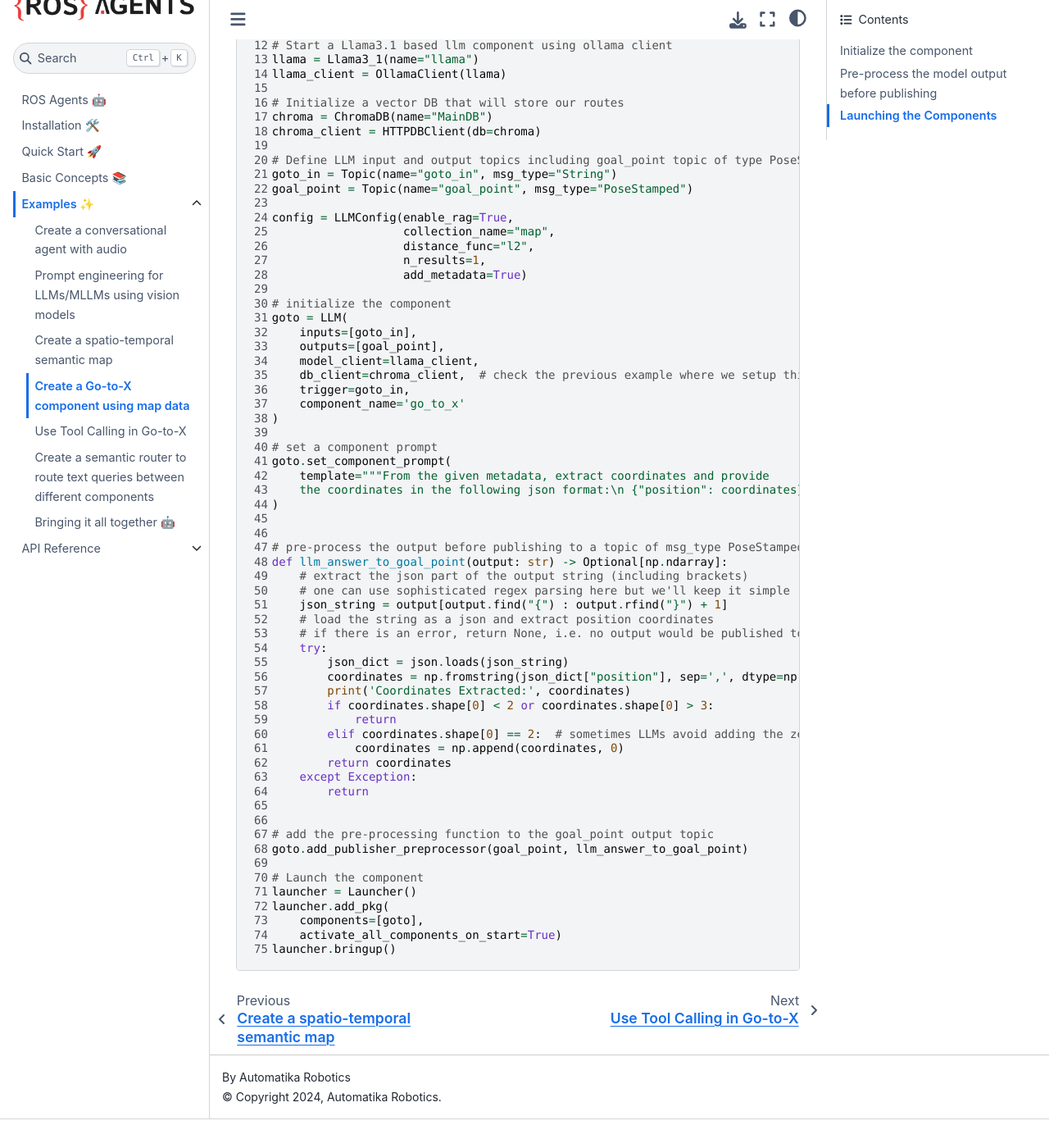
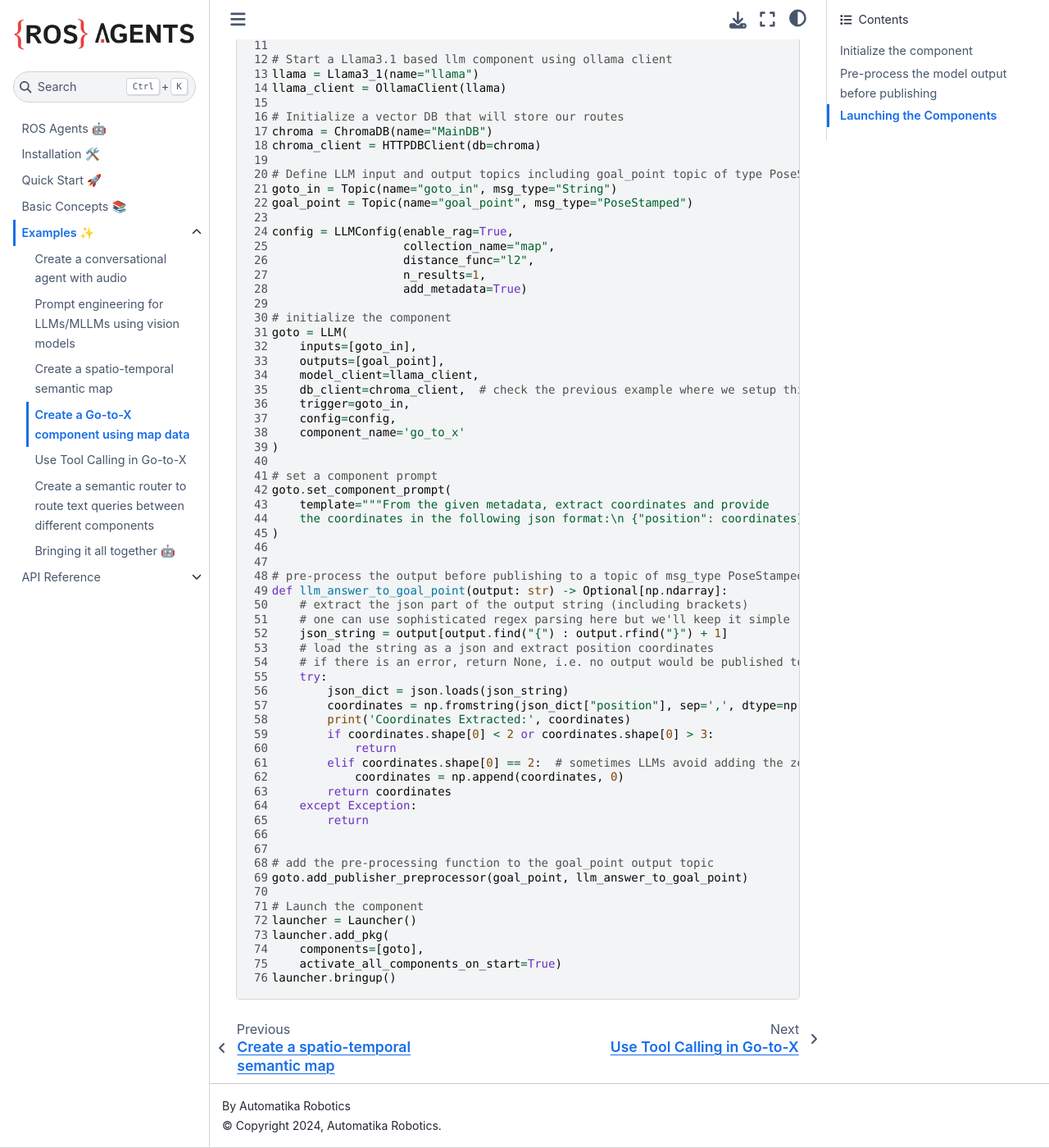
Before and after one commit to automatika-robotics/ros-agents, a Sphinx documentation site: the page built from docs/examples/goto.md, in a window 1280 px wide and 1400 px high, scrolled down 3406 px. Shown: the whole window at 82% size. Built offline with Sphinx 7.4.7 and the Sphinx Book theme 1.1.4, drawn with Linux system fonts in a browser that asks for light colours; before the commit the page ends 4771 px from its top, so only the background shows below that.

````diff
--- a/docs/examples/goto.md
+++ b/docs/examples/goto.md
@@ -54,6 +54,7 @@ goto = LLM(
     model_client=llama_client,
     db_client=chroma_client,  # check the previous example where we setup this database client
     trigger=goto_in,
+    config=config,
     component_name='go_to_x'
 )
 ```
@@ -160,6 +161,7 @@ goto = LLM(
     model_client=llama_client,
     db_client=chroma_client,  # check the previous example where we setup this database client
     trigger=goto_in,
+    config=config,
     component_name='go_to_x'
 )
 
````
Also changed, not shown: docs/basics.md (+1 -1 lines), docs/examples/complete.md (+1 -2 lines), 2 other files.
